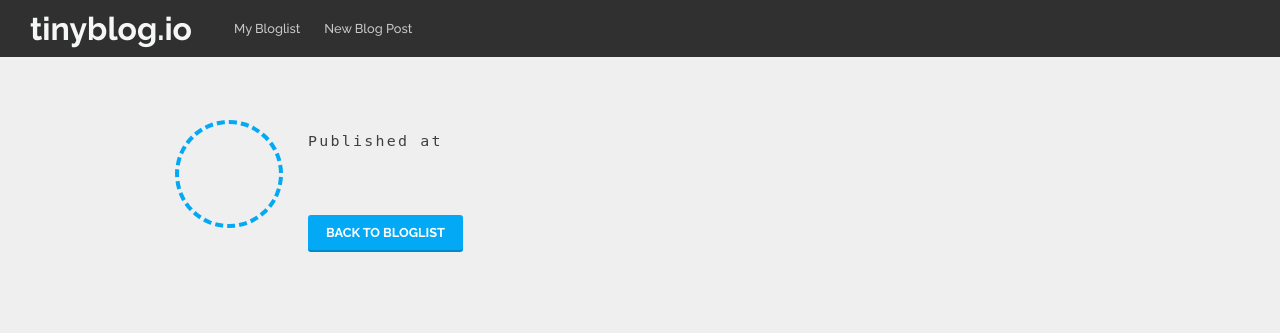
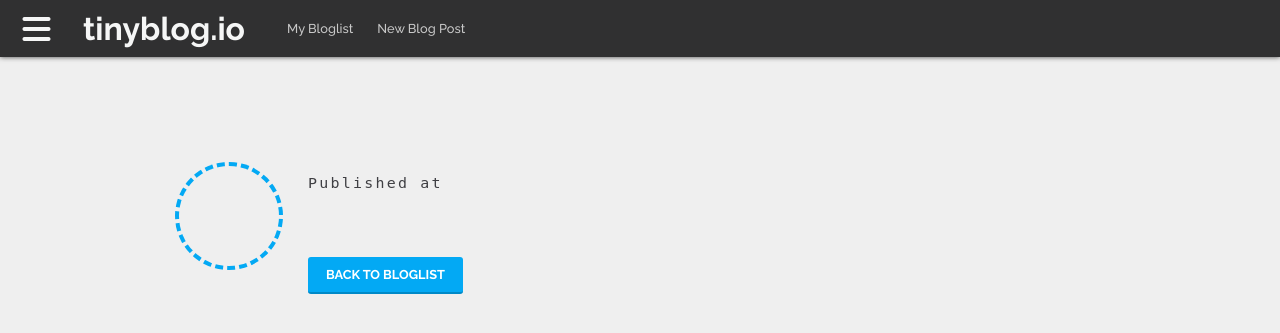
Before and after one commit to seanmstevens/build-a-blog, a Flask app: template templates/blog.html in a window 1280 px wide. Shown: the top 333 px of the page. Run offline with Flask 2, Linux system fonts and the light colour scheme; the template is opened without the code that fills it, so the values that code supplies are empty; some libraries are stand-ins or nearby versions.

Commit message:
Completed sidenav

```diff
--- a/main.py
+++ b/main.py
@@ -32,6 +32,7 @@
 @app.route('/blog')
 def bloglist():
     blog_id = request.args.get('id')
+    blogs = Blog.query.order_by(Blog.pubdate.desc()).all()
 
     if blog_id:
         blog = Blog.query.get(blog_id)
@@ -45,9 +46,9 @@
                                pubtime=pubtime,
                                blog_title=blog.title,
                                blog_body=blog.body,
-                               pub_date=blog.pubdate,)
+                               pub_date=blog.pubdate,
+                               blogs=blogs,)
     else:
-        blogs = Blog.query.order_by(Blog.pubdate.desc()).all()
         return render_template('bloglist.html',
                                title='Bloglist',
                                blogs=blogs,)
@@ -55,6 +56,7 @@
 
 @app.route('/newpost', methods = ['POST', 'GET'])
 def newpost():
+    blogs = Blog.query.order_by(Blog.pubdate.desc()).all()
 
     placeholder = random.choice([
         "What's on your mind?",
@@ -87,11 +89,13 @@
                                    blog_title=blog_title,
                                    title_error=title_error,
                                    body_error=body_error,
-                                   placeholder=placeholder,)
+                                   placeholder=placeholder,
+                                   blogs=blogs,)
 
     return render_template('newpost.html',
                            title='New Blog Post',
-                           placeholder=placeholder,)
+                           placeholder=placeholder,
+                           blogs=blogs,)
 
 
 if __name__ == '__main__':
--- a/static/mainpage.css
+++ b/static/mainpage.css
@@ -17,6 +17,10 @@
     border: 2px dashed #c3c3c3;
 }
 
+h1, h2, h3, strong {
+    color: #303031;
+}
+
 .break {
     max-width: 700px;
     overflow-wrap: break-word;
@@ -34,7 +38,7 @@
     z-index: 100;
     position: fixed;
     width: 100%;
-    /* box-shadow: 0 0 8px #444444; */
+    box-shadow: 0 0 5px #444444;
     background-color: #303031;
     list-style: none;
     overflow: hidden;
@@ -44,6 +48,12 @@
 
 li {
     float: left;
+}
+
+.fa-bars {
+    padding: 12.5px 12.5px 12.5px 22.5px;
+    cursor: pointer;
+    color: #f5f6f6;
 }
 
 a.navlink, a.navlink:visited {
@@ -83,34 +93,47 @@
     width: calc(100% + 24px);
 }
 
-a.navlink-main, a.navlink-main:visited {
+a.navlink-main, a.navlink-main:visited, .dark {
     display: block;
-    padding: 10px 30px;
+    padding: 10px 30px 10px 0;
+    margin-left: 20px;
     font-size: 2em;
     font-weight: 700;
     color: #f5f6f6;
     text-decoration: none;
 }
 
+.dark {
+    position: absolute;
+    bottom: 25px;
+    color: #303031;
+}
+
 /* Side Navigation */
 
 .sidenav {
-    height: calc(100% - 57px);
+    height: 100%;
     width: 0;
     position: fixed;
-    z-index: 99;
-    top: 57px;
+    z-index: 200;
+    top: 0;
     left: 0;
-    background-color: #111;
+    background-color: #efefef;
     overflow-x: hidden;
     border-right: 0 solid var(--material-blue);
-    padding-top: 60px;
-    transition: width 275ms cubic-bezier(.5,.08,0,1);
+    transition: 275ms cubic-bezier(.5, .08 ,0 ,1);
+    transition-property: width, border;
 }
 
-.sidenav a {
+.sidenav::-webkit-scrollbar {
+    height: 0;
+    width: 0;
+}
+
+.side-navlink, .closebtn {
+    font-weight: 500;
     display: block;
-    padding: 8px 16px 8px 32px;
+    padding: 8px 16px 8px 22px;
     text-overflow: ellipsis;
     white-space: nowrap;
     overflow: hidden;
@@ -119,12 +142,24 @@
     color: #818181;
 }
 
-.sidenav a:hover {
-    color: #efefef;
+.sidenav .closebtn {
+    position: relative;
+    bottom: 12px;
+    left: 2px;
+    font-size: 50px;
+    height: 45px;
+    padding: 0;
+    margin: 8px 16px 32px 22px;
+    display: inline-block;
+}
+
+.side-navlink:hover, .closebtn:hover {
+    color: #303031;
 }
 
 #main {
-    transition: 275ms cubic-bezier(.5,.08,0,1);;
+    overflow-x: hidden;
+    transition: 275ms cubic-bezier(.5,.08,0,1);
 }
 
 .overlay {
@@ -136,7 +171,8 @@
     background-color: #000;
     visibility: hidden;
     opacity: 0;
-    transition: visibility 0ms linear, opacity 250ms ease;
+    transition: visibility 0ms linear,
+                opacity 250ms ease;
 }
 
 .overlay-show {
@@ -146,10 +182,6 @@
 
 /* --- BLOGLIST CSS --- */
 
-h1, h2, h3, strong {
-    color: #303031;
-}
-
 .content-container, .new-post-container, .blog-container, .bloglist-wrapper {
     width: 930px;
     margin: 0 auto;
@@ -157,7 +189,7 @@
 }
 
 .blog-container {
-    padding: 7.5% 0 0;
+    padding: 15vh 0 0;
 }
 
 .bloglist-wrapper {
--- a/static/scripts.js
+++ b/static/scripts.js
@@ -25,7 +25,7 @@
     var sidenav = document.getElementById('sidenav');
     var main = document.getElementById('main');
     sidenav.style.width = "250px";
-    sidenav.style.borderRightWidth = "3px";
+    sidenav.style.borderRightWidth = "5px";
     main.style.marginLeft = "125px";
     document.getElementById('overlay').className += ' overlay-show';
 }
--- a/templates/base.html
+++ b/templates/base.html
@@ -10,6 +10,7 @@
     </head>
     <body>
         <ul id = "topnav">
+            <li><i class = "fa fa-bars fa-2x" aria-hidden="true" onclick = "openNav()"></i></li>
             <li><a class = "navlink-main" href = '/blog'>tinyblog.io</a></li>
             {# The following conditional is being used to check if a query parameter is present. If it is, do not apply
             the supplemental CSS class. #}
@@ -23,8 +24,9 @@
             {% for blog in blogs %}
                 <a class = "side-navlink" href = '/blog?id={{ blog.id }}'>{{ blog.title }}</a></li>
             {% endfor %}
+            <a class = "dark" href = "/blog">tinyblog.io</a>
         </div>
-        <div id = "overlay" class = "overlay"></div>>
+        <div id = "overlay" class = "overlay" onclick = "closeNav()"></div>>
         <div id = "main">
             {% block content %}
             {% endblock %}
--- a/templates/bloglist.html
+++ b/templates/bloglist.html
@@ -2,7 +2,7 @@
 
 {% block content %}
 <div class = "content-container">
-    <h1 onclick = "openNav()" class = "title" >My Bloglist</h1>
+    <h1 class = "title" >My Bloglist</h1>
     <div class = "bloglist-wrapper">
         {% for blog in blogs %}
             <div class = "entry-container">
```
